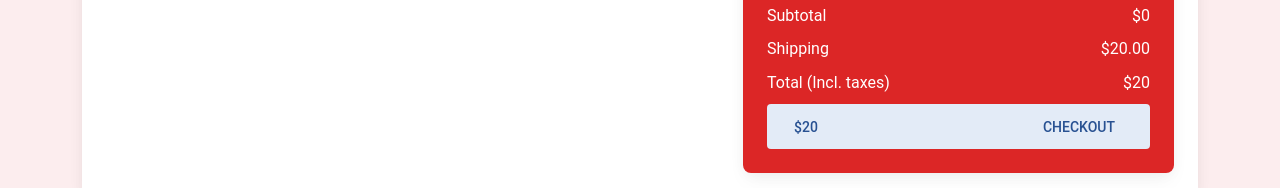
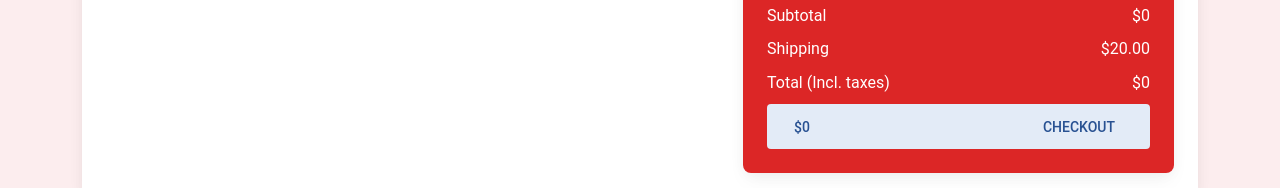
Before and after one commit to MSubhanKhan786000/New-App, a React (Create React App) app: page /cart in a window 1280 px wide. Shown: the part 452-640 px from the top of the page. Built offline with nearby package versions, Linux system fonts and the light colour scheme.

Commit message:
product detail complete

```diff
--- a/src/components/cartTab.jsx
+++ b/src/components/cartTab.jsx
@@ -19,18 +19,16 @@ import { toast } from "react-toastify";
 import { MdDeleteOutline } from "react-icons/md";
 import { MdOutlineKeyboardBackspace } from "react-icons/md";
 
-export default function CartTab() {
+export default function Basic() {
   const cartItems = useSelector(state => state.cart.items);
   const dispatch = useDispatch();
   const navigate = useNavigate();
 
-  // Calculate the total price based on the products in the cart
   const totalPrice = cartItems.reduce((total, cartItem) => {
     const product = products.find(p => p.id === cartItem.productId);
     return total + (product ? product.price * cartItem.quantity : 0);
   }, 0);
 
-  // Handle deletion of a product from the cart
   const handleDelete = productId => {
     dispatch(changeQuantity({ productId, quantity: 0 }));
     toast.success("Item deleted from cart");
@@ -47,17 +45,17 @@ export default function CartTab() {
             <MDBCard>
               <MDBCardBody className="p-4">
                 <MDBRow>
-                  {/* Left Column for cart items */}
                   <MDBCol lg="7">
                     <MDBTypography tag="h5">
                       <a
                         href="#!"
                         className="text-body"
-                        onClick={() => navigate(-1)}
+                        onClick={() => navigate(-1)} // Go to the previous page
                         style={{
                           display: "flex",
                           flexDirection: "row",
                           alignItems: "center",
+                          // justifyContent: "space-between",
                         }}
                       >
                         <MdOutlineKeyboardBackspace
@@ -78,7 +76,7 @@ export default function CartTab() {
                       </div>
                     </div>
 
-                    {cartItems?.map((cartItem, index) => {
+                    {cartItems.map((cartItem, index) => {
                       const product = products.find(
                         p => p.id === cartItem.productId
                       );
@@ -111,7 +109,6 @@ export default function CartTab() {
                                 </div>
                               </div>
                               <div className="d-flex flex-row align-items-center">
-                                {/* Quantity Display */}
                                 <div style={{ width: "50px" }}>
                                   <MDBTypography
                                     tag="h5"
@@ -120,13 +117,11 @@ export default function CartTab() {
                                     {cartItem.quantity}
                                   </MDBTypography>
                                 </div>
-                                {/* Product Price */}
                                 <div style={{ width: "80px" }}>
                                   <MDBTypography tag="h5" className="mb-0">
                                     ${product.price * cartItem.quantity}
                                   </MDBTypography>
                                 </div>
-                                {/* Delete Icon */}
                                 <a
                                   href="#!"
                                   onClick={() =>
@@ -144,7 +139,6 @@ export default function CartTab() {
                     })}
                   </MDBCol>
 
-                  {/* Right Column for order summary and payment form */}
                   <MDBCol lg="5">
                     <MDBCard
                       className="text-white rounded-3"
@@ -158,7 +152,6 @@ export default function CartTab() {
                         </div>
 
                         <form className="mt-4">
-                          {/* Cardholder's Name */}
                           <MDBInput
                             className="mb-4"
                             label="Cardholder's Name"
@@ -168,7 +161,6 @@ export default function CartTab() {
                             contrast
                           />
 
-                          {/* Card Number */}
                           <MDBInput
                             className="mb-4"
                             label="Card Number"
@@ -180,7 +172,6 @@ export default function CartTab() {
                             contrast
                           />
 
-                          {/* Expiration and CVV */}
                           <MDBRow className="mb-4">
                             <MDBCol md="6">
                               <MDBInput
@@ -211,7 +202,6 @@ export default function CartTab() {
 
                         <hr />
 
-                        {/* Subtotal, Shipping, and Total Prices */}
                         <div className="d-flex justify-content-between">
                           <p className="mb-2">Subtotal</p>
                           <p className="mb-2">${totalPrice}</p>
@@ -224,13 +214,12 @@ export default function CartTab() {
 
                         <div className="d-flex justify-content-between">
                           <p className="mb-2">Total (Incl. taxes)</p>
-                          <p className="mb-2">${totalPrice + 20}</p>
+                          <p className="mb-2">${totalPrice}</p>
                         </div>
 
-                        {/* Checkout Button */}
                         <MDBBtn color="secondary" block size="lg">
                           <div className="d-flex justify-content-between">
-                            <span>${totalPrice + 20}</span>
+                            <span>${totalPrice}</span>
                             <span>
                               Checkout
                               <i className="fas fa-long-arrow-alt-right ms-2"></i>
--- a/src/pages/detail.jsx
+++ b/src/pages/detail.jsx
@@ -119,7 +119,7 @@ const Detail = () => {
                         Add To Cart
                       </button>
                     </div>
-                    <p className="text-gray-700 text-sm mb-4">{detail.description}</p>
+                    <p className="text-gray-700 text-sm mb-4">{detail.description}</p> {/* Adjusted text size */}
                   </MDBCol>
                 </MDBRow>
               </MDBCardBody>
```
